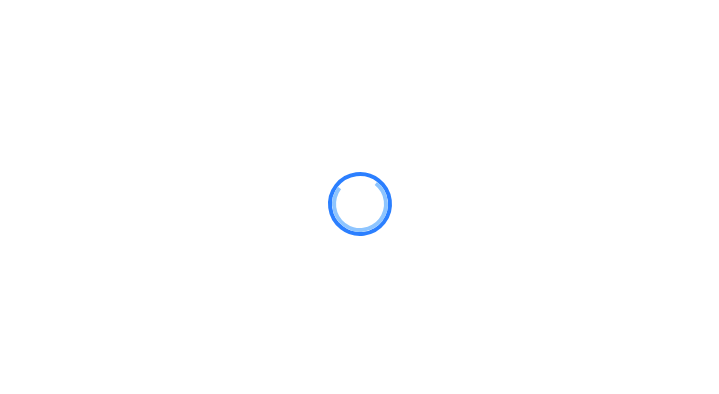
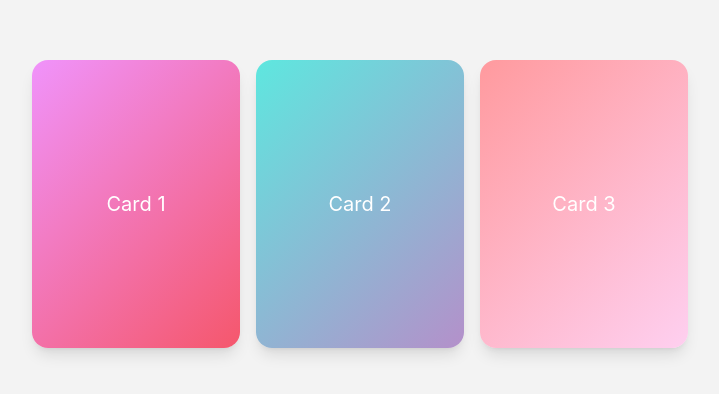
Before and after one commit to OLUJOHN2/framer-motion-projects, a React (Vite) app: page / in a window 1280 px wide. Shown: the part 196-590 px from the top of the page, without its empty margins (280-999 px from the left). Built offline with nearby package versions, Linux system fonts and the light colour scheme.

Commit message:
Draggable cards

```diff
--- a/src/App.tsx
+++ b/src/App.tsx
@@ -1,12 +1,36 @@
 import Loader from "./components/Loader";
 import ScrollIndicator from "./components/ScrollIndicator";
+
+import DraggableCard from "./components/DraggableCard";
 
 const App = () => {
   return (
     <div>
       {/* <ScrollIndicator /> */}
-
-      <Loader />
+      {/* <Loader /> */}
+      <div className="flex justify-center items-center h-[100vh] bg-[#f3f3f3]">
+        <DraggableCard
+          style={{
+            background: "linear-gradient(135deg, #f093fb 0%, #f5576c 100%)",
+          }}
+        >
+          Card 1
+        </DraggableCard>
+        <DraggableCard
+          style={{
+            background: "linear-gradient(135deg, #5ee7df 0%, #b490ca 100%)",
+          }}
+        >
+          Card 2
+        </DraggableCard>
+        <DraggableCard
+          style={{
+            background: "linear-gradient(135deg, #ff9a9e 0%, #fecfef 99%)",
+          }}
+        >
+          Card 3
+        </DraggableCard>
+      </div>
     </div>
   );
 };
--- /dev/null
+++ b/src/components/DraggableCard.tsx
@@ -0,0 +1,25 @@
+import { motion } from "framer-motion";
+import { CSSProperties, ReactNode } from "react";
+
+interface DraggableCardProps {
+  children: ReactNode;
+  style?: CSSProperties;
+}
+
+const DraggableCard = ({ children, style }: DraggableCardProps) => {
+  return (
+    <motion.div
+      drag
+      dragConstraints={{ left: -200, right: 200, top: -200, bottom: 200 }}
+      whileHover={{ scale: 1.1 }}
+      whileTap={{ scale: 0.9 }}
+      className="rounded-2xl shadow-lg p-5 m-2 w-52 h-72
+       flex items-center justify-center text-white text-xl"
+      style={style}
+    >
+      {children}
+    </motion.div>
+  );
+};
+
+export default DraggableCard;
```
